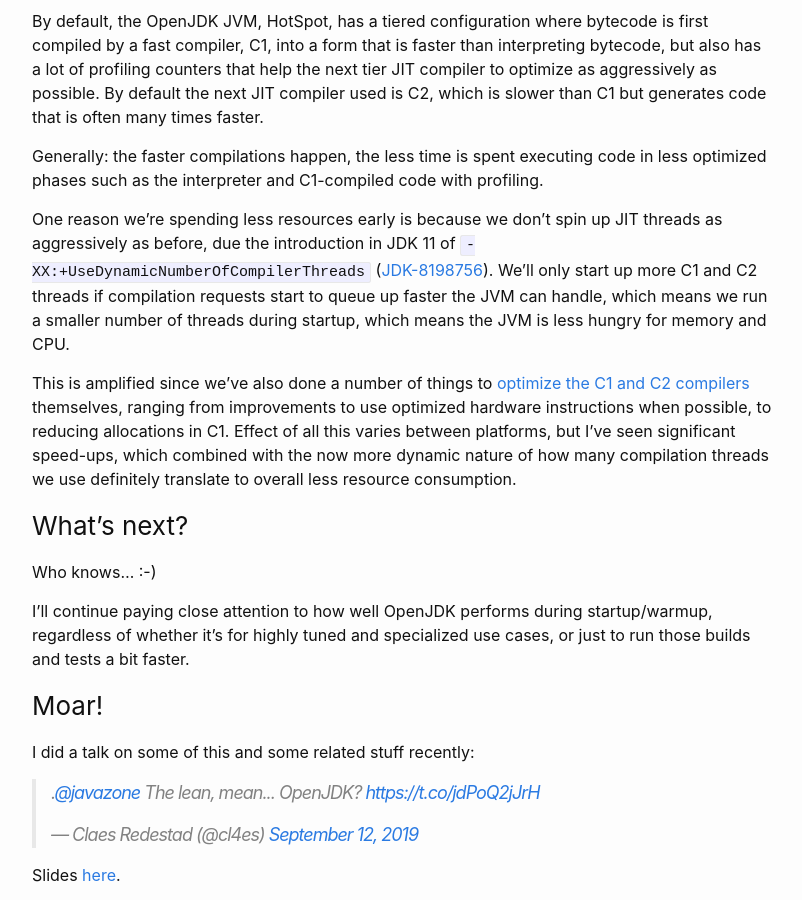
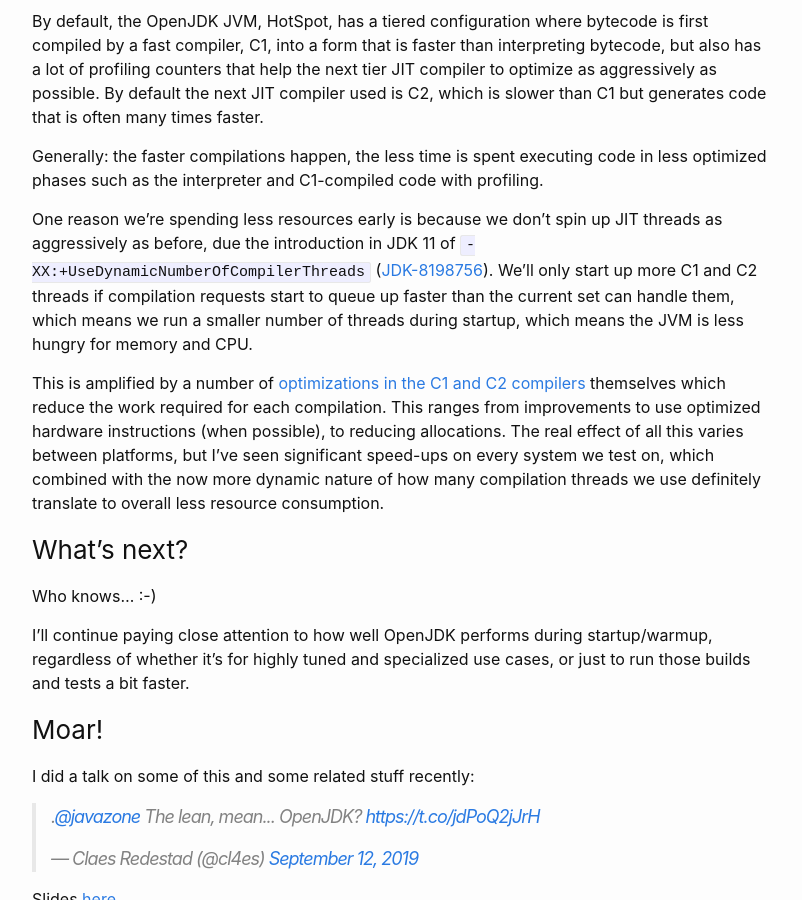
Before and after one commit to cl4es/cl4es.github.io, a Jekyll site: the page built from _posts/2019-11-20-OpenJDK-Startup-Update.md, in a window 1280 px wide and 900 px high, scrolled down 3273 px. Shown: the whole window, without its empty margins (238-1040 px from the left). Built offline with Jekyll 4.4.1, drawn with Linux system fonts in a browser that asks for light colours; comment, search, counter and statistics services are not loaded.

Commit message:
startup update

```diff
--- a/_posts/2019-11-20-OpenJDK-Startup-Update.md
+++ b/_posts/2019-11-20-OpenJDK-Startup-Update.md
@@ -69,9 +69,9 @@ By default, the OpenJDK JVM, HotSpot, has a tiered configuration where bytecode
 
 Generally: the faster compilations happen, the less time is spent executing code in less optimized phases such as the interpreter and C1-compiled code with profiling.
 
-One reason we're spending less resources early is because we don't spin up JIT threads as aggressively as before, due the introduction in JDK 11 of `-XX:+UseDynamicNumberOfCompilerThreads` ([JDK-8198756](https://bugs.openjdk.java.net/browse/JDK-8198756)). We'll only start up more C1 and C2 threads if compilation requests start to queue up faster the JVM can handle, which means we run a smaller number of threads during startup, which means the JVM is less hungry for memory and CPU.
+One reason we're spending less resources early is because we don't spin up JIT threads as aggressively as before, due the introduction in JDK 11 of `-XX:+UseDynamicNumberOfCompilerThreads` ([JDK-8198756](https://bugs.openjdk.java.net/browse/JDK-8198756)). We'll only start up more C1 and C2 threads if compilation requests start to queue up faster than the current set can handle them, which means we run a smaller number of threads during startup, which means the JVM is less hungry for memory and CPU.
 
-This is amplified since we've also done a number of things to [optimize the C1 and C2 compilers](https://bugs.openjdk.java.net/issues/?jql=labels%20in%20(startup)%20and%20subcomponent%20%3D%20compiler%20and%20status%20in%20(Resolved)%20and%20fixVersion%20in%20(9%2C%2010%2C%2011%2C%2012%2C%2013%2C%2014)) themselves, ranging from improvements to use optimized hardware instructions when possible, to reducing allocations in C1. Effect of all this varies between platforms, but I've seen significant speed-ups, which combined with the now more dynamic nature of how many compilation threads we use definitely translate to overall less resource consumption.
+This is amplified by a number of [optimizations in the C1 and C2 compilers](https://bugs.openjdk.java.net/issues/?jql=labels%20in%20(startup)%20and%20subcomponent%20%3D%20compiler%20and%20status%20in%20(Resolved)%20and%20fixVersion%20in%20(9%2C%2010%2C%2011%2C%2012%2C%2013%2C%2014)) themselves which reduce the work required for each compilation. This ranges from improvements to use optimized hardware instructions (when possible), to reducing allocations. The real effect of all this varies between platforms, but I've seen significant speed-ups on every system we test on, which combined with the now more dynamic nature of how many compilation threads we use definitely translate to overall less resource consumption.
 
 ### What's next?
 
```
